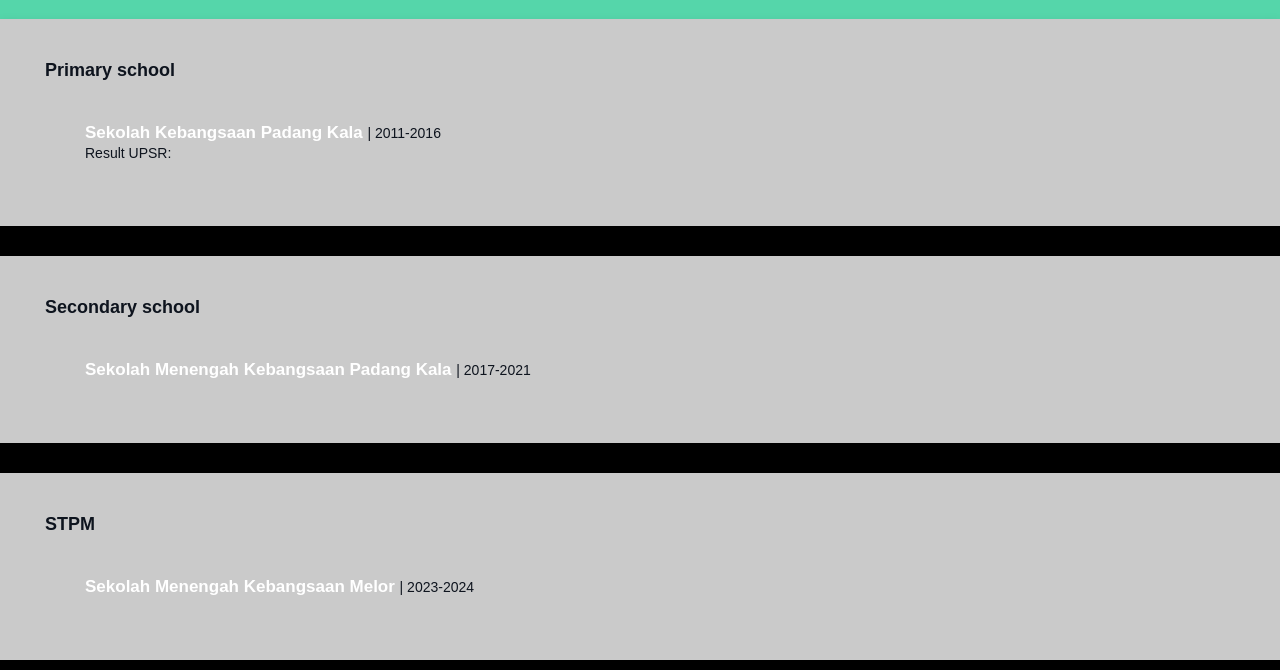
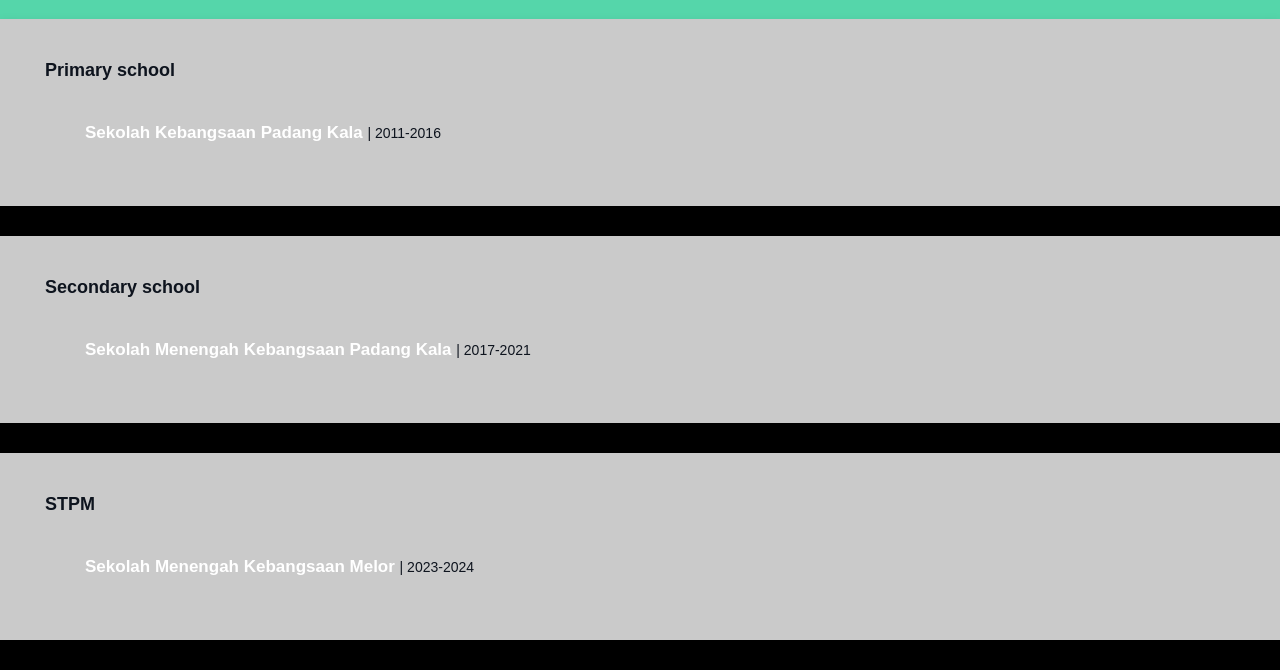
Before and after one commit to Fathi-Sharqir/Assignment-2, a plain HTML site: page education.html in a window 1280 px wide. Shown: the part 130-800 px from the top of the page. Drawn offline with nearby package versions, Linux system fonts and the light colour scheme.

Commit message:
Update education.html

```diff
--- a/education.html
+++ b/education.html
@@ -39,7 +39,7 @@
         <p><i class="fas fa-briefcase stroke-transparent"></i>&nbsp;&nbsp;&nbsp;Primary school</p>
         <ul>
             <li>
-                <p class="tags">Sekolah Kebangsaan Padang Kala <span>| 2011-2016</span><br><span>Result UPSR: </span>
+                <p class="tags">Sekolah Kebangsaan Padang Kala <span>| 2011-2016</span>
                 </p>
                 <a class="edit" href="#"><i class="fas fa-pen stroke-transparent-blue"></i></a>
             </li>
```
